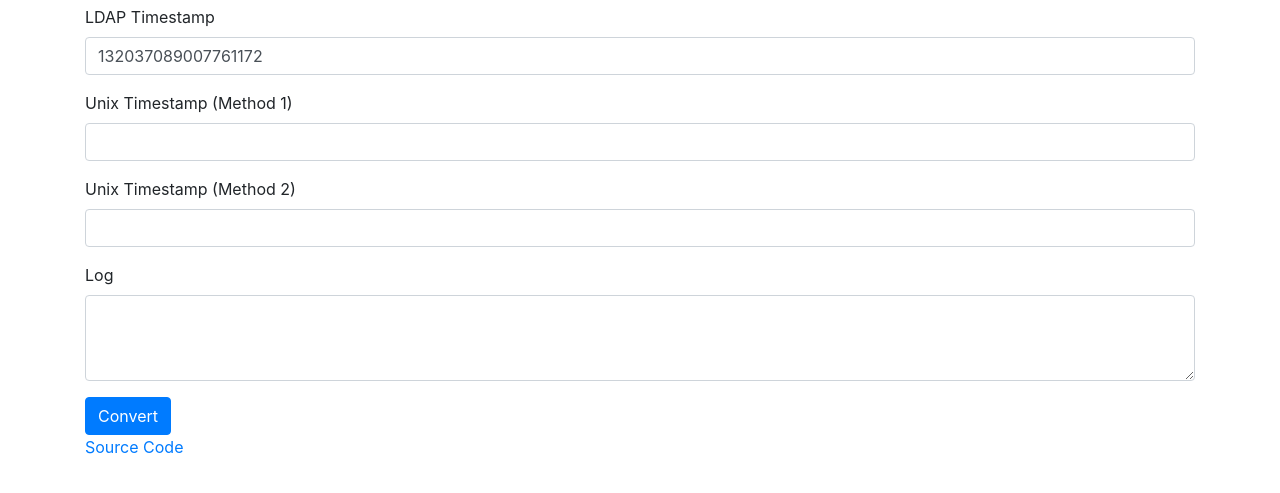
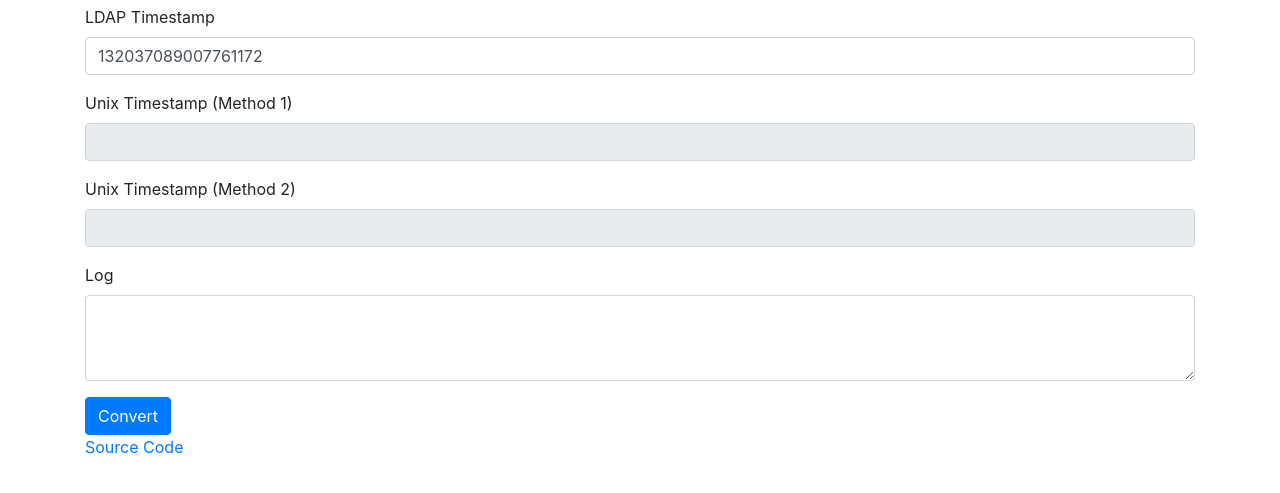
Before and after one commit to gkhays/ldap2ut, a plain HTML site: page index.html in a window 1280 px wide. Shown: the part 51-544 px from the top of the page. Drawn offline with nearby package versions, Linux system fonts and the light colour scheme.

Commit message:
Set focus and make display fields read-only

```diff
--- a/index.html
+++ b/index.html
@@ -22,11 +22,11 @@
     </div>
     <div class="form-group">
       <label for="convertOld">Unix Timestamp (Method 1)</label>
-      <input type="text" class="form-control" id="convertOld" aria-describedby="basic-addon3">
+      <input type="text" class="form-control" id="convertOld" aria-describedby="basic-addon3" readonly>
     </div>
     <div class="form-group">
       <label for="converted">Unix Timestamp (Method 2)</label>
-      <input type="text" class="form-control" id="converted" aria-describedby="basic-addon3">
+      <input type="text" class="form-control" id="converted" aria-describedby="basic-addon3" readonly>
     </div>
     <div class="form-group">
       <label for="log">Log</label>
--- a/js/vanilla.js
+++ b/js/vanilla.js
@@ -24,5 +24,6 @@ $(document).ready(function () {
     console.log("Converted date: " + convertDate);
     $('#log').append("Human readable: " + convertDate + "\n");
     $('#converted').val(convertDate.getTime());
+    $('#convert').focus();
   });
 });
```
